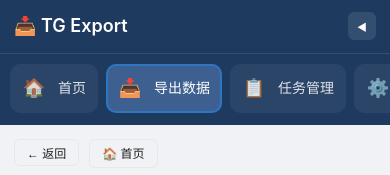
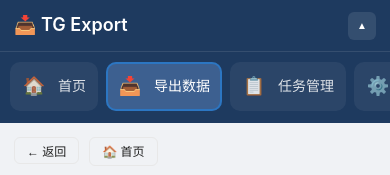
Before and after one commit to zfonlyone/tg-export, a Vue app in the folder frontend/: page /export in a window 390 px wide. Shown: the top 175 px of the page. Built offline with nearby package versions, Linux system fonts and the light colour scheme; sample sign-in values are in the browser's storage.

Commit message:
mobile: topbar toggle uses up/down + collapse hides nav

```diff
--- a/frontend/src/App.vue
+++ b/frontend/src/App.vue
@@ -3,10 +3,10 @@
     <!-- 侧边栏 -->
     <aside class="sidebar" :class="{ 'collapsed': isSidebarCollapsed }">
       <div class="sidebar-logo">
-        <h1 v-if="!isSidebarCollapsed">📥 TG Export</h1>
+        <h1 v-if="!isSidebarCollapsed || isMobile">📥 TG Export</h1>
         <h1 v-else>📥</h1>
-        <button @click="toggleSidebar" class="sidebar-toggle-btn" :title="isSidebarCollapsed ? '展开' : '收起'">
-          {{ isSidebarCollapsed ? '▶' : '◀' }}
+        <button @click="toggleSidebar" class="sidebar-toggle-btn" :title="toggleTitle">
+          {{ toggleIcon }}
         </button>
       </div>
       <ul class="sidebar-nav">
@@ -65,7 +65,7 @@
 </template>
 
 <script setup>
-import { ref, onMounted } from 'vue'
+import { ref, onMounted, computed, onBeforeUnmount } from 'vue'
 import { useRouter, useRoute } from 'vue-router'
 
 const router = useRouter()
@@ -74,6 +74,24 @@ const route = useRoute()
 // 使用 ref 确保响应性
 const isLoggedIn = ref(false)
 const isSidebarCollapsed = ref(localStorage.getItem('sidebarCollapsed') === 'true')
+
+// 移动端识别：用于顶部模式下的“上下收纳”按钮
+const isMobile = ref(false)
+let mq = null
+
+function updateMobileFlag() {
+  isMobile.value = !!(mq && mq.matches)
+}
+
+const toggleIcon = computed(() => {
+  if (isMobile.value) return isSidebarCollapsed.value ? '▼' : '▲'
+  return isSidebarCollapsed.value ? '▶' : '◀'
+})
+
+const toggleTitle = computed(() => {
+  if (isMobile.value) return isSidebarCollapsed.value ? '展开' : '收起'
+  return isSidebarCollapsed.value ? '展开' : '收起'
+})
 
 function toggleSidebar() {
   isSidebarCollapsed.value = !isSidebarCollapsed.value
@@ -111,6 +129,18 @@ function logout() {
 onMounted(() => {
   checkLoginStatus()
   showBackButton.value = route.path !== '/dashboard' && route.path !== '/'
+
+  mq = window.matchMedia('(max-width: 768px)')
+  updateMobileFlag()
+  // 兼容新旧浏览器
+  if (mq.addEventListener) mq.addEventListener('change', updateMobileFlag)
+  else mq.addListener(updateMobileFlag)
+})
+
+onBeforeUnmount(() => {
+  if (!mq) return
+  if (mq.removeEventListener) mq.removeEventListener('change', updateMobileFlag)
+  else mq.removeListener(updateMobileFlag)
 })
 </script>
 
--- a/frontend/src/style.css
+++ b/frontend/src/style.css
@@ -711,12 +711,21 @@ a:hover {
     position: sticky;
     top: 0;
     z-index: 200;
-    overflow: visible;
+    overflow: hidden; /* 允许 collapsed 时真正收纳 */
+  }
+
+  .sidebar.collapsed {
+    width: 100%;
   }
 
   .sidebar-logo {
-    padding: 12px 14px;
+    padding: calc(10px + env(safe-area-inset-top)) 14px 10px;
     min-height: 52px;
+  }
+
+  /* 顶部模式下的收纳：隐藏导航条，只留 logo+按钮 */
+  .sidebar.collapsed .sidebar-nav {
+    display: none;
   }
 
   .sidebar-nav {
```
